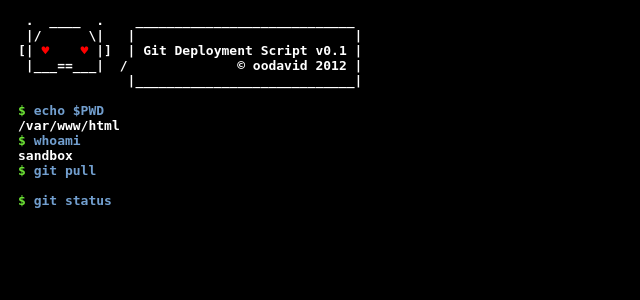
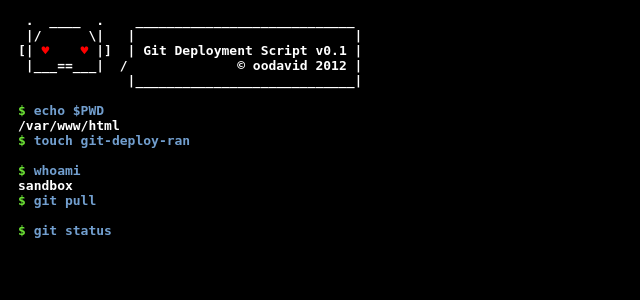
Before and after one commit to dopamine/cv, a PHP site: page /git-deploy.php in a window 1280 px wide. Shown: the top 300 px of the page, without its empty margins (0-640 px from the left). Run offline with PHP 8.4, Linux system fonts and the light colour scheme.

Commit message:
Testing git-deploy.php and WebHooks

```diff
--- a/git-deploy.php
+++ b/git-deploy.php
@@ -10,6 +10,7 @@
 	// The commands
 	$commands = array(
 		'echo $PWD',
+		'touch git-deploy-ran',
 		'whoami',
 		'git pull',
 		'git status'/*,
```
